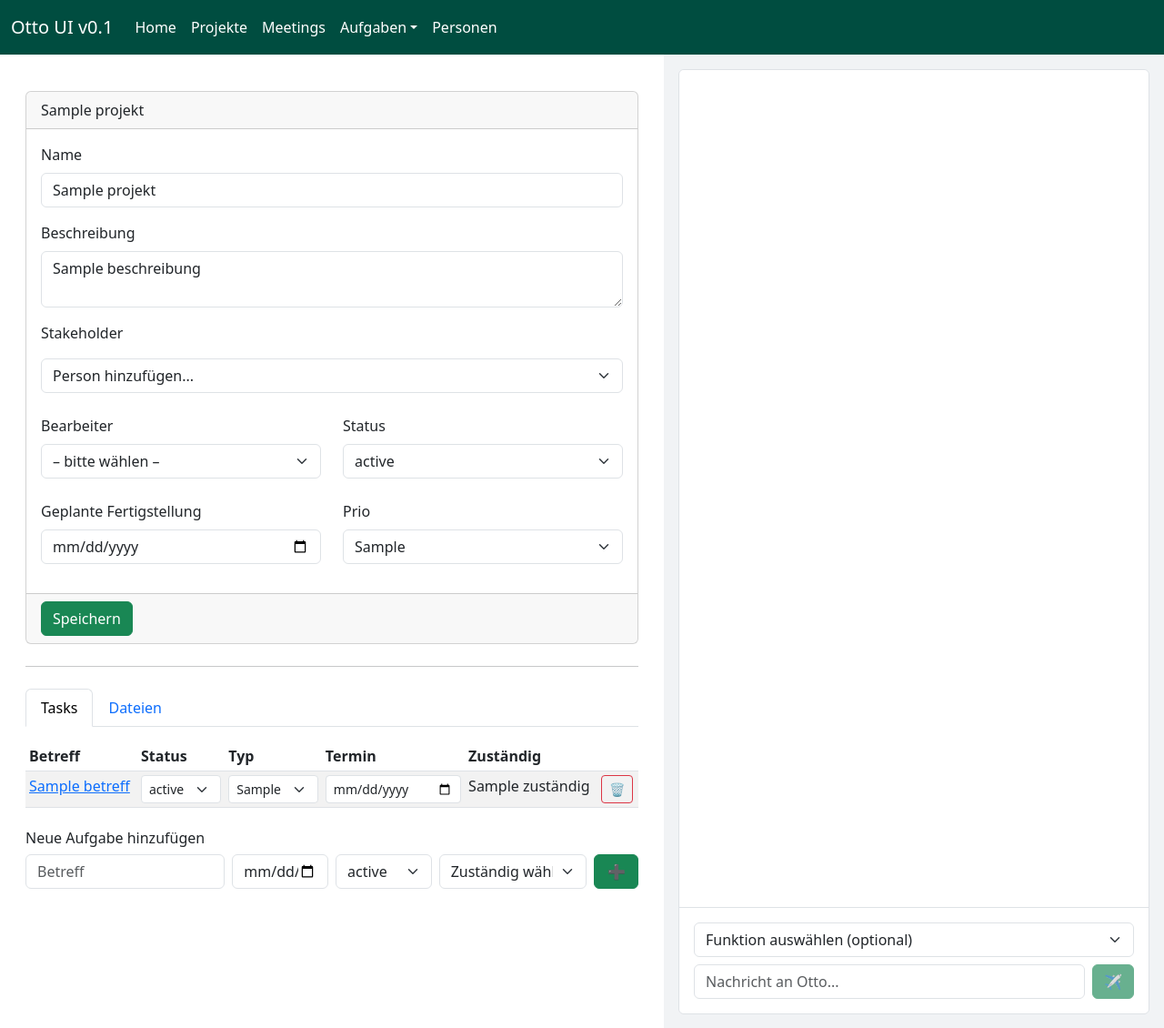
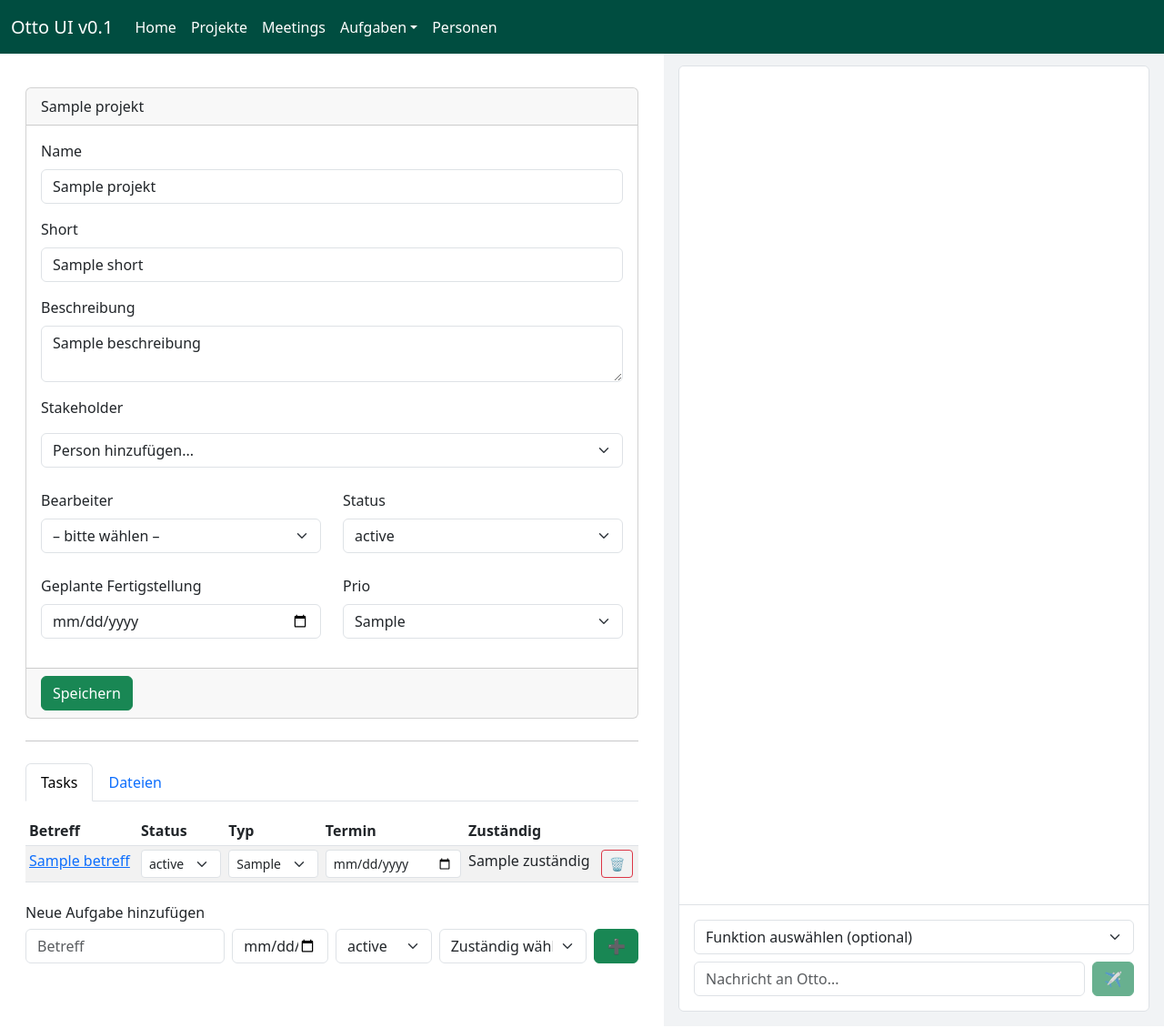
Before and after one commit to gdsanger/otto, a Django app: template otto-ui/core/templates/core/project_detailview.html in a window 1280 px wide. Shown: the top 1130 px of the page at 91% size. Run offline with Django 5.2, Linux system fonts and the light colour scheme; the template is opened without the code that fills it: most values are stand-ins (such as "Sample title", 1, 10 or a date in 2020); some libraries are stand-ins or nearby versions.

Commit message:
Add short field to project detail view and dashboard

```diff
--- a/otto-ui/core/templates/core/home.html
+++ b/otto-ui/core/templates/core/home.html
@@ -27,7 +27,9 @@
       <div class="col">
         <div class="card h-100">
           <div class="card-body">
-            <h6 class="card-title"><a href="/project/{{ p.id }}/">{{ p.name }}</a></h6>
+            <h6 class="card-title">
+              <a href="/project/{{ p.id }}/">{{ p.name }}{% if p.short %} ({{ p.short }}){% endif %}</a>
+            </h6>
             <p class="card-text mb-0">Typ: {{ p.typ }}</p>
             <p class="card-text mb-0">Status: {{ p.status }}</p>
             <p class="card-text mb-0">Prio: {{ p.prio }}</p>
--- a/otto-ui/core/templates/core/project_detailview.html
+++ b/otto-ui/core/templates/core/project_detailview.html
@@ -23,6 +23,12 @@
                     <div class="mb-3">
                         <label class="form-label">Name</label>
                         <input type="text" name="name" class="form-control" value="{{ projekt.name }}">
+                    </div>
+                </div>
+                <div class="col-12">
+                    <div class="mb-3">
+                        <label class="form-label">Short</label>
+                        <input type="text" name="short" class="form-control" value="{{ projekt.short }}">
                     </div>
                 </div>
                 <div class="col-12">
--- a/otto-ui/core/views.py
+++ b/otto-ui/core/views.py
@@ -101,6 +101,7 @@ def home(request):
         project_status.append({
             "id": tid,
             "name": p.get("name"),
+            "short": p.get("short"),
             "status": p.get("status"),
             "prio": p.get("prio"),
             "offen": offen,
--- a/otto-ui/core/views/__init__.py
+++ b/otto-ui/core/views/__init__.py
@@ -124,6 +124,7 @@ def home(request):
             {
                 "id": tid,
                 "name": p.get("name"),
+                "short": p.get("short"),
                 "typ": p.get("typ"),
                 "status": p.get("status"),
                 "prio": p.get("prio"),
```
